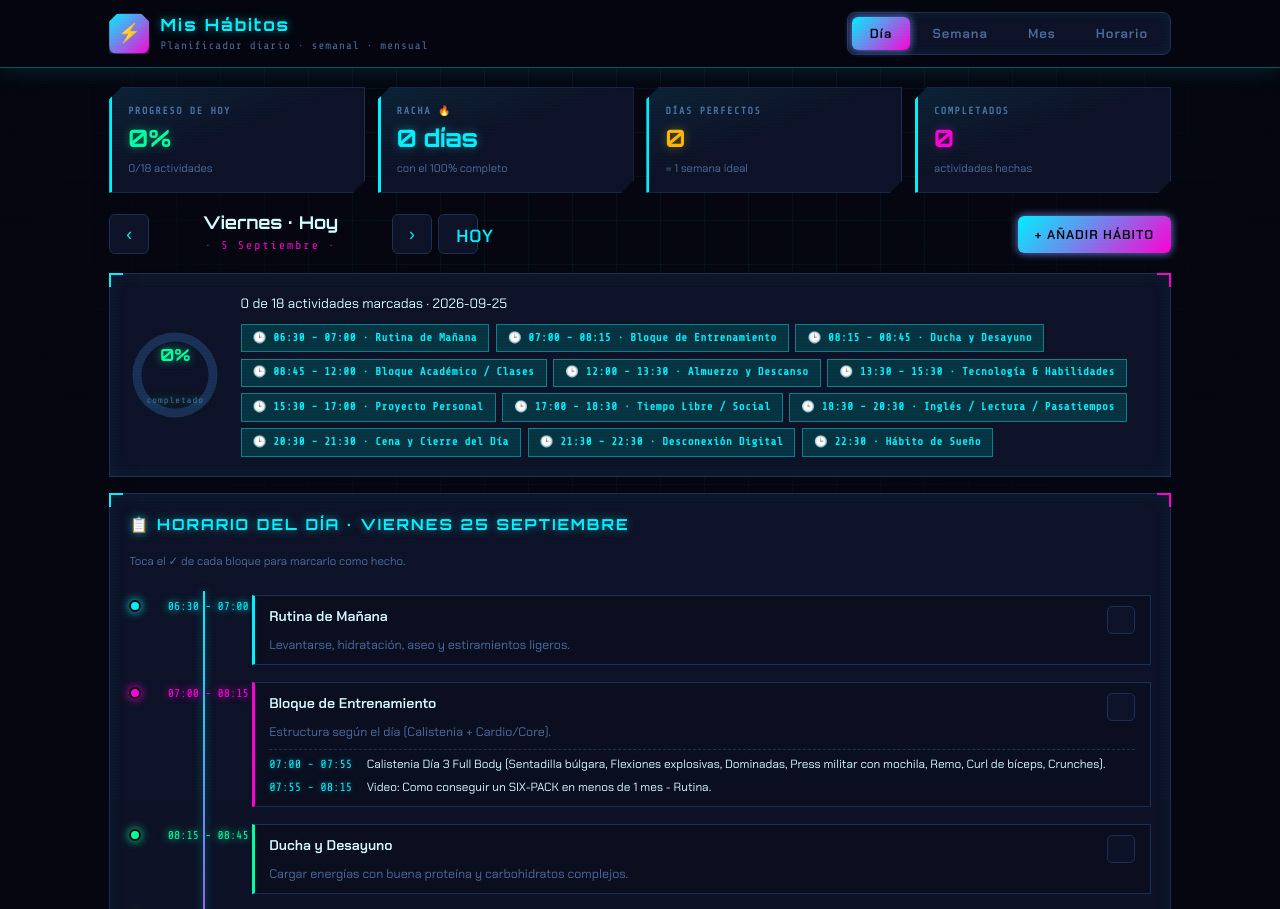
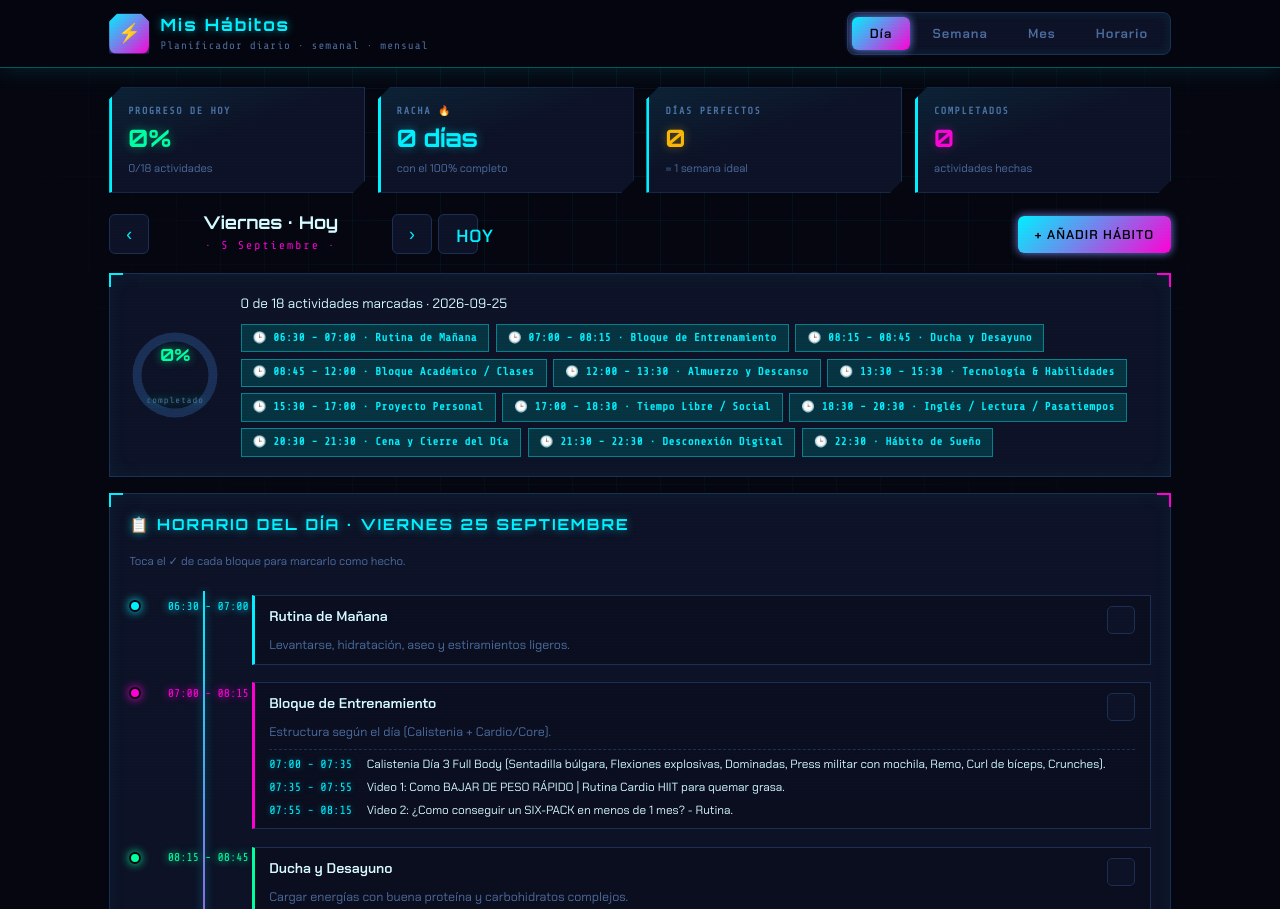
Before and after one commit to Melany-coder/habitos, a plain HTML site: page habitos.html in a window 1280 px wide. Shown: the top 909 px of the page. Drawn offline with nearby package versions, Linux system fonts and the light colour scheme.

Commit message:
Fusionar rutina de calistenia con cardio/core y sus videos

```diff
--- a/habitos.html
+++ b/habitos.html
@@ -321,13 +321,27 @@ const DAYS_SHORT=['L','M','M','J','V','S','D'];
 const MONTHS_ES=['Enero','Febrero','Marzo','Abril','Mayo','Junio','Julio','Agosto','Septiembre','Octubre','Noviembre','Diciembre'];
 
 const EXERCISE={
-1:{name:'Calistenia Día 1 + Core',plan:[['07:00 - 07:55','Calistenia Día 1 Full Body (Sentadillas, Flexiones, Peso Muerto Unilateral, Dominadas Australianas, Remo/Curl/Extensión con Mochila).'],['07:55 - 08:15','Video: La rutina de 14 días para lograr abdominales.']]},
-2:{name:'Cardio HIIT & Core Intenso',plan:[['07:00 - 07:45','Video: Rutina de ABDOMEN & CARDIO Quema Grasa y Tonifica en Tiempo Récord.']]},
-3:{name:'Calistenia Día 2 + Reto Core',plan:[['07:00 - 07:55','Calistenia Día 2 Full Body (Sentadilla con pausa, Flexiones declinadas, Dominadas supinas, Vuelos laterales, Fondos, Elevaciones de piernas).'],['07:55 - 08:15','Video: ABDOMINALES 6 Pack en 22 Días RUTINA EN CASA.']]},
-4:{name:'Descanso Activo',plan:[['07:00 - 08:15','Sin rutina intensa. Caminata suave, movilidad articular o estiramientos para permitir la recuperación muscular.']]},
-5:{name:'Calistenia Día 3 + Cardio HIIT',plan:[['07:00 - 07:55','Calistenia Día 3 Full Body (Sentadilla búlgara, Flexiones explosivas, Dominadas, Press militar con mochila, Remo, Curl de bíceps, Crunches).'],['07:55 - 08:15','Video: Como conseguir un SIX-PACK en menos de 1 mes - Rutina.']]},
-6:{name:'Cardio & Core Quema Grasa',plan:[['08:00 - 08:45','Video: Como BAJAR DE PESO RÁPIDO | Rutina Cardio HIIT Para QUEMAR GRASA...']]},
-0:{name:'Descanso Total',plan:[['Todo el día','Recarga completa de energía sin ejercicio estructurado.']]}
+1:{name:'Calistenia Día 1 + Cardio Full Body y Core',plan:[
+['07:00 - 07:40','Calistenia Día 1 Full Body (Sentadillas, Flexiones, Peso Muerto Unilateral, Dominadas Australianas, Remo/Curl/Extensión con Mochila).'],
+['07:40 - 08:00','Video 1: Como BAJAR DE PESO RÁPIDO | Rutina Cardio HIIT para quemar grasa.'],
+['08:00 - 08:15','Video 2: La rutina de 14 días para lograr abdominales (verificado).']]},
+2:{name:'Mixto de Alta Intensidad · Abdomen y Cardio',plan:[
+['07:00 - 07:45','Video: Rutina de ABDOMEN & CARDIO Quema Grasa y Tonifica en Tiempo Récord.'],
+['07:45 - 08:15','Cardio ligero + estiramientos de recuperación (core activo).']]},
+3:{name:'Calistenia Día 2 + Hipertrofia Abdominal',plan:[
+['07:00 - 07:40','Calistenia Día 2 Full Body (Sentadilla con pausa, Flexiones declinadas, Dominadas supinas, Vuelos laterales, Fondos, Elevaciones de piernas).'],
+['07:40 - 08:15','Video: ABDOMINALES 6 Pack en 22 Días | Rutina en casa.']]},
+4:{name:'Descanso Activo',plan:[
+['07:00 - 08:15','Sin rutina intensa. Caminata suave, movilidad articular o estiramientos para permitir la recuperación del abdomen.']]},
+5:{name:'Calistenia Día 3 + Cardio Full Body y Reto Six-Pack',plan:[
+['07:00 - 07:35','Calistenia Día 3 Full Body (Sentadilla búlgara, Flexiones explosivas, Dominadas, Press militar con mochila, Remo, Curl de bíceps, Crunches).'],
+['07:35 - 07:55','Video 1: Como BAJAR DE PESO RÁPIDO | Rutina Cardio HIIT para quemar grasa.'],
+['07:55 - 08:15','Video 2: ¿Como conseguir un SIX-PACK en menos de 1 mes? - Rutina.']]},
+6:{name:'Quema de Grasa Rápida · Cardio y Core',plan:[
+['08:00 - 08:30','Video 1: Como BAJAR DE PESO RÁPIDO | Rutina Cardio HIIT para quemar grasa.'],
+['08:30 - 08:45','Video 2: Rutina de ABDOMEN & CARDIO Quema Grasa y Tonifica en Tiempo Récord.']]},
+0:{name:'Descanso Total',plan:[
+['Todo el día','Recarga completa de energía sin ejercicio estructurado.']]}
 };
 
 const REC=[
```
